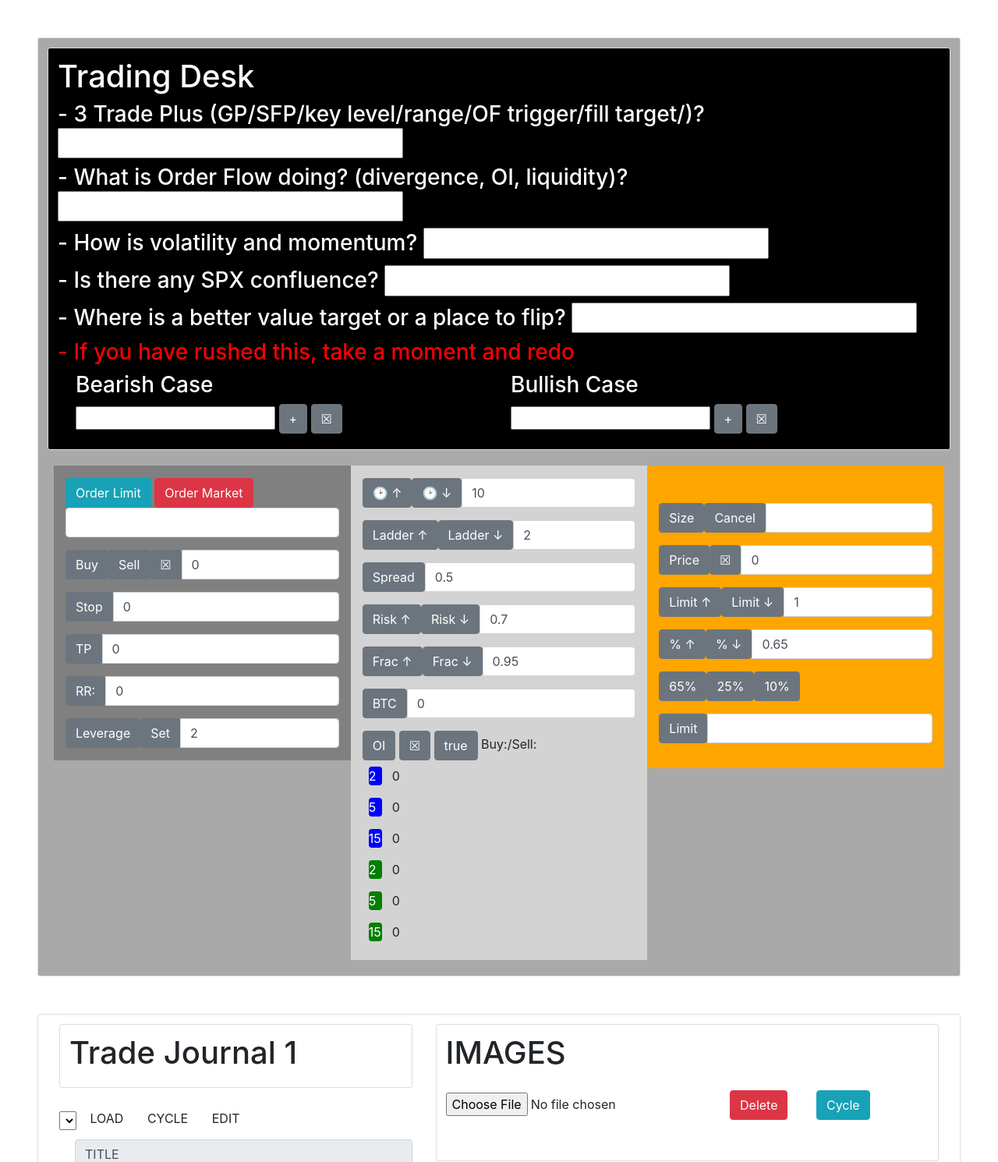
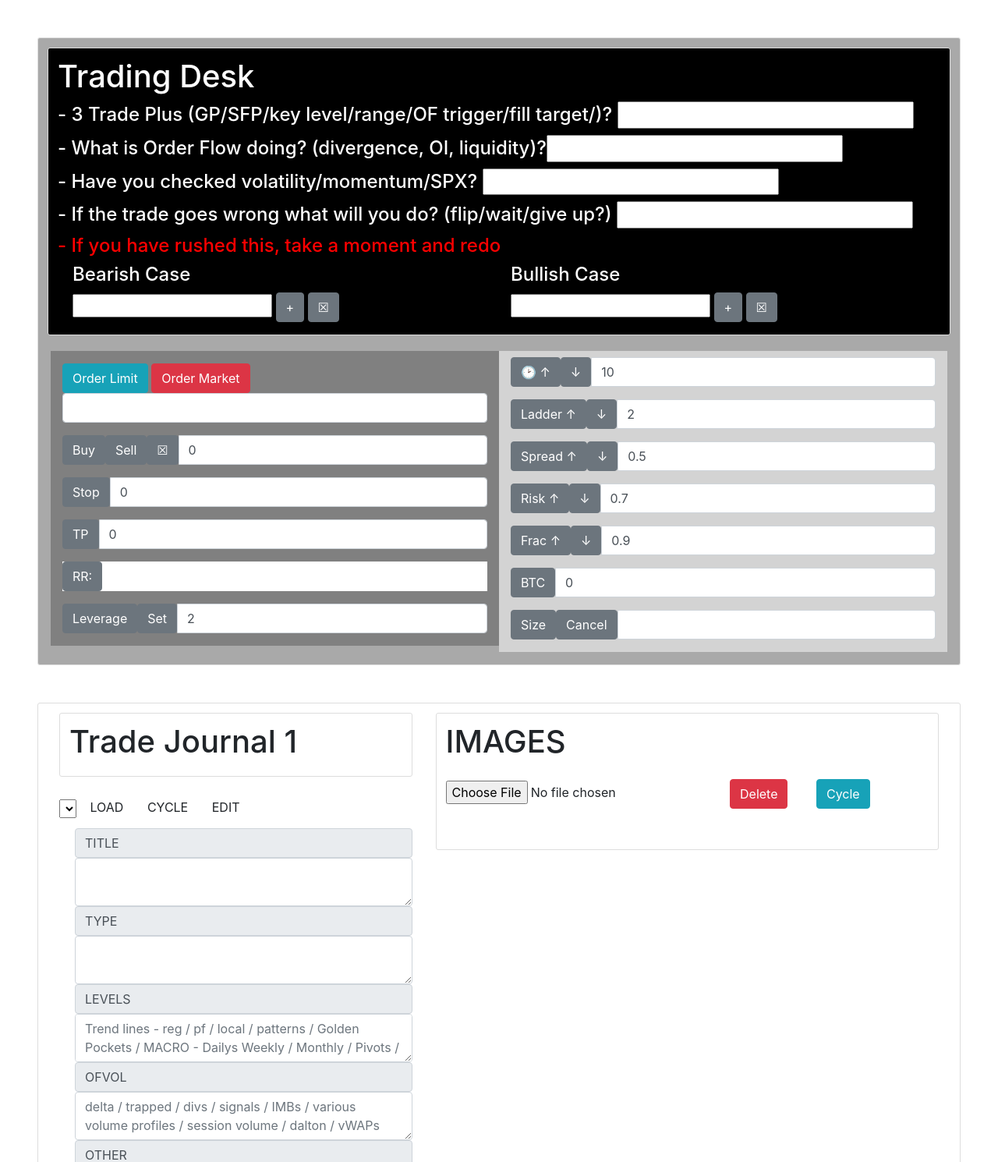
Before and after one commit to chrismjacobs/exchange-bot, a Flask app: template templates/tradingdesk.html in a window 1280 px wide. Shown: the top 1490 px of the page at 78% size. Run offline with Flask 2, Linux system fonts and the light colour scheme; the template is opened without the code that fills it: most values are stand-ins (such as "Sample title", 1, 10 or a date in 2020); lists and menus that the app fills with data are empty; some libraries are stand-ins or nearby versions.

Commit message:
new trading desk

```diff
--- a/app.py
+++ b/app.py
@@ -241,6 +241,7 @@ def getOrder():
     spread = float(request.form ['spread'])
     ladder = int(request.form ['ladder'])
     fraction = float(request.form ['fraction'])
+    profit = float(request.form ['profit'])
     stop = float(request.form ['stop'])
     leverage = float(request.form ['leverage'])
 
--- a/templates/tradingdesk.html
+++ b/templates/tradingdesk.html
@@ -17,21 +17,21 @@
 <div id="vue-app">
 
 
-    <div class="content-section m-5" style="background: darkgrey">
+    <div :class="getMargin()" style="background: darkgrey">
+
         <div class="content-section" style="background:black; color:white">
             <h1> Trading Desk </h1>
-            <h3>  - 3 Trade Plus (GP/SFP/key level/range/OF trigger/fill target/)? <input type="text" v-model="setup[1]"> </h3>
-            <h3>  - What is Order Flow doing? (divergence, OI, liquidity)?<input type="text" v-model="setup[2]"> </h3>
-            <h3>  - How is volatility and momentum? <input type="text" v-model="setup[3]"> </h3>
-            <h3>  - Is there any SPX confluence? <input type="text" v-model="setup[4]"></h3>
-            <h3>  - Where is a better value target or a place to flip? <input type="text" v-model="setup[5]"> </h3>
-            <h3 style="color:red">  - If you have rushed this, take a moment and redo </h3>
+            <h4>  - 3 Trade Plus (GP/SFP/key level/range/OF trigger/fill target/)? <input type="text" v-model="setup[1]"> </h4>
+            <h4>  - What is Order Flow doing? (divergence, OI, liquidity)?<input type="text" v-model="setup[2]"> </h4>
+            <h4>  - Have you checked volatility/momentum/SPX? <input type="text" v-model="setup[3]"> </h4>
+            <h4>  - If the trade goes wrong what will you do? (flip/wait/give up?) <input type="text" v-model="setup[4]"> </h4>
+            <h4 style="color:red">  - If you have rushed this, take a moment and redo </h4>
 
             <audio id="xyz" src="https://rekt-journal.s3.ap-northeast-1.amazonaws.com/alert.mp3" style="display:none" controls preload="auto"></audio>
 
-    <div class="row align-items-start m-2">
+            <div v-if="!mobile" class="row align-items-start m-1">
                 <div class="col-6" display="background:firebrick">
-            <h3> Bearish Case </h3>
+                    <h4> Bearish Case </h4>
                     <input type="text" v-model="bearNotesTemp">
                     <button @click="addNote('bear')" class="btn btn-secondary" type="button" id="button-addon1"> +</button>
                     <button @click="clearNotes('bear')" class="btn btn-secondary" type="button" id="button-addon1">&#9746</button>
@@ -40,7 +40,7 @@
                         </template>
                 </div>
                 <div class="col-6" display="background:darkgreen">
-            <h3> Bullish Case </h3>
+                    <h4> Bullish Case </h4>
                     <input type="text" v-model="bullNotesTemp">
                     <button @click="addNote('bull')" class="btn btn-secondary" type="button" id="button-addon1"> +</button>
                     <button @click="clearNotes('bull')" class="btn btn-secondary" type="button" id="button-addon1">&#9746</button>
@@ -49,12 +49,10 @@
                         </template>
                 </div>
             </div>
-
-
         </div>
 
-        <div class="row align-items-start m-2">
-            <div class="col" :style=(getSideColor())>
+        <div :class="getTradeDiv()">
+            <div class="col-6" :style="getSideColor()">
 
                 <div class=" mb-3 mt-3">
                     <button @click="getOrder('limit')" class="btn btn-info" type="button" id="button-addon1">Order Limit</button>
@@ -79,9 +77,9 @@
                     <input type="number" class="form-control" v-model="orderData.profit">
                 </div>
 
-                <div class="input-group mb-3">
-                    <button @click="getRR()" class="btn btn-secondary" type="button" id="button-addon1">RR: </button>
-                    <input type="text" class="form-control" v-model="orderData.rr">
+                <div class=" mb-3" style="background:white" >
+                    <button @click="getRR()" class="btn btn-secondary" type="button" id="button-addon1">RR: </button>  <span v-if="mobile"> <br> </span>
+                    <span v-for="(item, key) in orderData.rr"> [[key]] [[item]] &nbsp </span>
                 </div>
 
                 <div class="input-group mb-3">
@@ -90,41 +88,37 @@
                     <input type="number" class="form-control" v-model="orderData.leverage">
                 </div>
 
-
-
-
-            </div>
-            <div v-if="!mobile" class="col" style="background:lightgrey">
-
-                <div class="m-3">
             </div>
 
-                <div class="input-group mb-3">
+            <div class="col-6" style="background:lightgrey">
+
+                <div class="input-group mb-3 mt-2">
                     <button @click="setTime(5)" class="btn btn-secondary" type="button" id="button-addon1">&#128337 &#8593</button>
-                    <button @click="setTime(-5)" class="btn btn-secondary" type="button" id="button-addon1">&#128337 &#8595</button>
+                    <button @click="setTime(-5)" class="btn btn-secondary" type="button" id="button-addon1">&#8595</button>
                     <input type="number" class="form-control" v-model="orderData.minutes">
                 </div>
 
                 <div class="input-group mb-3">
                     <button @click="setLadder(1)" class="btn btn-secondary" type="button" id="button-addon1">Ladder &#8593</button>
-                    <button @click="setLadder(-1)" class="btn btn-secondary" type="button" id="button-addon1">Ladder &#8595</button>
+                    <button @click="setLadder(-1)" class="btn btn-secondary" type="button" id="button-addon1">&#8595</button>
                     <input type="number" class="form-control" v-model="orderData.ladder">
                 </div>
 
                 <div class="input-group mb-3">
-                    <button class="btn btn-secondary" type="button" id="button-addon1">Spread</button>
+                    <button @click="setSpread(0.5)" class="btn btn-secondary" type="button" id="button-addon1">Spread &#8593</button>
+                    <button @click="setSpread(-0.5)" class="btn btn-secondary" type="button" id="button-addon1">&#8595</button>
                     <input type="number" class="form-control" v-model="orderData.spread">
                 </div>
 
                 <div class="input-group mb-3">
                     <button @click="setRisk(0.1)" class="btn btn-secondary" type="button" id="button-addon1">Risk &#8593</button>
-                    <button @click="setRisk(-0.1)" class="btn btn-secondary" type="button" id="button-addon1">Risk &#8595</button>
+                    <button @click="setRisk(-0.1)" class="btn btn-secondary" type="button" id="button-addon1">&#8595</button>
                     <input type="number" class="form-control" v-model="orderData.risk">
                 </div>
 
                 <div class="input-group mb-3">
-                    <button @click="setFraction(0.10)" class="btn btn-secondary" type="button" id="button-addon1">Frac &#8593</button>
-                    <button @click="setFraction(-0.10)" class="btn btn-secondary" type="button" id="button-addon1">Frac &#8595</button>
+                    <button @click="setFraction(0.1)" class="btn btn-secondary" type="button" id="button-addon1">Frac &#8593</button>
+                    <button @click="setFraction(-0.1)" class="btn btn-secondary" type="button" id="button-addon1">&#8595</button>
                     <input type="number" class="form-control" v-model="orderData.fraction">
                 </div>
 
@@ -133,7 +127,18 @@
                     <input type="number" class="form-control" v-model="btc">
                 </div>
 
-                <div class="mt-3 mb-3">
+                <div class="input-group mb-3">
+                    <button @click="getTrade('size')" class="btn btn-secondary" type="button" id="button-addon1">Size</button>
+                    <button @click="getTrade('cancel')" class="btn btn-secondary" type="button" id="button-addon1">Cancel</button>
+                    <br>
+                    <input type="text" class="form-control" v-model="limitData.action">
+                </div>
+
+
+            </div>
+
+            <div v-if="!mobile" class="col" style="background:orange; display:none">
+                <div class="mt-3 mb-3" style="display:none">
                     <button @click="oiTimer()" class="btn btn-secondary" type="button" id="button-addon1">OI</button>
                     <button @click="clearOI()" class="btn btn-secondary" type="button" id="button-addon1">&#9746</button>
                     <button @click="audioToggle = !audioToggle" class="btn btn-secondary" type="button" id="button-addon1">[[audioToggle]]</button>
@@ -144,13 +149,6 @@
                     <span :style="getOI(2, 2)" class="text-white m-2 rounded"> 2 </span>  [[ Math.round(oiDiff2[2]) ]] <br>
                     <span :style="getOI(5, 2)" class="text-white m-2 rounded"> 5 </span> [[ Math.round(oiDiff2[5]) ]] <br>
                     <span :style="getOI(15, 2)" class="text-white m-2 rounded"> 15 </span> [[ Math.round(oiDiff2[15]) ]] <br>
-                </div>
-
-
-            </div>
-            <div v-if="!mobile" class="col" style="background:orange">
-                <div class="input-group mb-5">
-
                 </div>
 
                 <div class="input-group mb-3">
@@ -174,8 +172,8 @@
                         <input type="number" class="form-control" v-model="limitData.spread">
                     </div>
                     <div class="input-group mb-3">
-                        <button @click="setLimitFraction(0.05)" class="btn btn-secondary" type="button" id="button-addon1">% &#8593</button>
-                        <button @click="setLimitFraction(-0.05)" class="btn btn-secondary" type="button" id="button-addon1">% &#8595</button>
+                        <button @click="setLimitFraction(0.1)" class="btn btn-secondary" type="button" id="button-addon1">% &#8593</button>
+                        <button @click="setLimitFraction(-0.1)" class="btn btn-secondary" type="button" id="button-addon1">% &#8595</button>
                         <input type="number" class="form-control" v-model="limitData.fraction">
                     </div>
 
@@ -378,8 +376,7 @@ let vue = new Vue({
             1:'',
             2:'',
             3:'',
-            4:'',
-            5:''
+            4:''
         },
         orderData: {
             side: '',
@@ -387,12 +384,12 @@ let vue = new Vue({
             risk: 0.7,
             spread: 0.5,
             ladder: 2,
-            fraction: 0.95,
+            fraction: 0.9,
             minutes: 10,
             stop: 0,
             leverage: 2,
             profit: 0,
-            rr: 0,
+            rr: {},
             funds: 0,
             order: ''
         },
@@ -454,6 +451,20 @@ let vue = new Vue({
         bullNotesTemp: ''
     },
     methods: {
+        getMargin: function () {
+            if (this.mobile) {
+                return "content-section"
+            } else {
+                return "content-section m-5"
+            }
+        },
+        getTradeDiv: function () {
+            if (this.mobile) {
+                return "row align-items-start m-0"
+            } else {
+                return "row align-items-start m-1"
+            }
+        },
         addNote: function (side) {
             if (side == 'bear') {
                 this.bearNotesList.push(this.bearNotesTemp)
@@ -713,13 +724,13 @@ let vue = new Vue({
             }
 
 
-            OD.rr = [ 'SL ', loss_d + '$ ',
-                    ' ' + loss_p + '%',
-                    ' TP',
-                    ' ' + profit_d + '$',
-                    ' ' + profit_p + '%' ,
-                    ' ( ' + rr + ' )'
-                ]
+            OD.rr = { 'SL: ' : loss_d + '$ ',
+                      'S% ' : loss_p,
+                      'TP: ' : profit_d + '$',
+                      'L% ' : profit_p,
+                      'RR ' : '( ' + rr + ' )'
+                    }
+
             //console.log(OD.rr)
         },
         getTP: function () {
@@ -759,23 +770,28 @@ let vue = new Vue({
             this.limitData.spread += n
         },
         setLadder: function (n) {
-            this.orderData.ladder += n
+            newNumber = this.orderData.ladder + n
+            this.orderData.ladder = Math.round(newNumber * 10) / 10
         },
         setRisk: function (n) {
-            this.orderData.risk += n
+            newNumber = this.orderData.risk + n
+            this.orderData.risk = Math.round(newNumber * 10) / 10
+        },
+        setSpread: function (n) {
+            newNumber = this.orderData.spread + n
+            this.orderData.spread = Math.round(newNumber * 10) / 10
         },
         setTime: function (n) {
             this.orderData.minutes += n
         },
         setLimitFraction: function (n) {
-            if (Math.abs(n) > 0.05) {
-                this.limitData.fraction = n
-            } else {
-                this.limitData.fraction += n
-            }
+            newNumber = this.orderData.fraction + n
+            this.orderData.fraction = Math.round(newNumber * 10) / 10
+
         },
         setFraction: function (n) {
-            this.orderData.fraction += n
+            newNumber = this.orderData.fraction + n
+            this.orderData.fraction = Math.round(newNumber * 10) / 10
         },
         calcOI: function () {
             let f = 1000
@@ -887,19 +903,25 @@ let vue = new Vue({
             });
         },
         getOrder: function (mode) {
+            if (this.limitData.action != '825') {
+                return 'Error: Virus Downloading'
+            }
+            if (!this.mobile) {
                for (let x in vue.setup) {
                 if (vue.setup[x].length == 0) {
                     alert('setup not complete')
                     return false
                     }
                 }
+            }
+
             if (this.orderData.stop == 0) {
                 alert('no stop set')
                 return false
             } else if (Math.abs(this.orderData.stop-this.orderData.first) < 20) {
-                this.orderData.stop = this.orderData.first - 21
+                this.orderData.stop = this.orderData.first + 21
                 if (this.orderData.side == 'Buy') {
-                    this.orderData.stop =  this.orderData.first + 21
+                    this.orderData.stop =  this.orderData.first - 21
                 }
 
                 alert('stop is too close')
@@ -924,6 +946,7 @@ let vue = new Vue({
                     stop: this.orderData.stop,
                     fraction: this.orderData.fraction,
                     leverage: this.orderData.leverage,
+                    profit: this.orderData.profit,
                     spread: this.orderData.spread,
                     ladder: this.orderData.ladder
                 },
@@ -1035,7 +1058,7 @@ let vue = new Vue({
 
             let frac = (this.btc/funds)
             if (frac == 1) {
-                frac = 0.95
+                frac = 0.9
             }
             this.orderData.fraction = frac
         },
```
Lines whose indentation alone changed are shown as unchanged.
